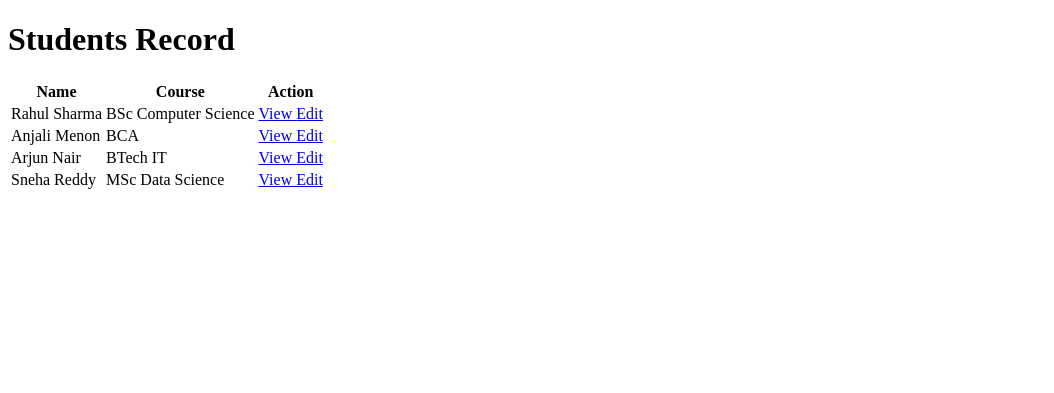
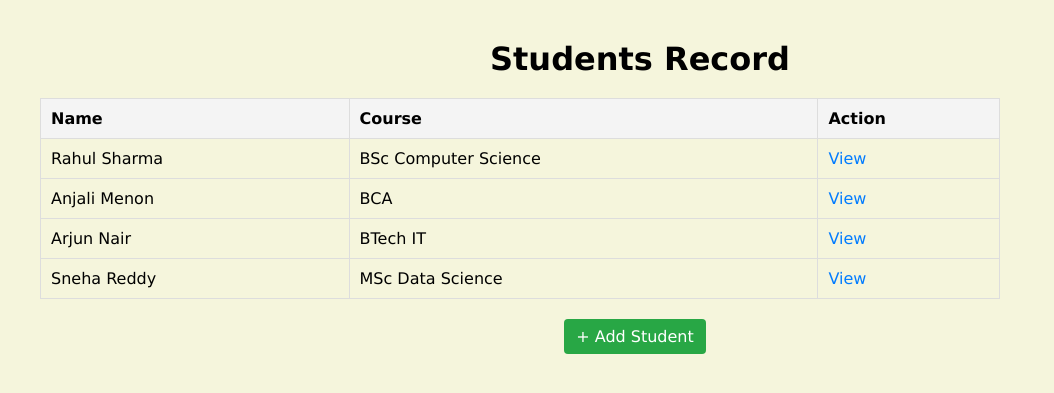
Before and after one commit to Theertha-Hari/Student-Record-Manager-, a Django app: page /students/studentlist/ in a window 1280 px wide. Shown: the top 393 px of the page, without its empty margins (0-1054 px from the left). Run offline with Django 5.2, Linux system fonts and the light colour scheme; data comes from the database, SQL or seed files in the repository.

Commit message:
Added CSS properties

```diff
--- /dev/null
+++ b/students/static/students/style.css
@@ -0,0 +1,51 @@
+body {
+    font-family: Arial, sans-serif;
+    margin: 40px;
+    background-color: beige;
+    font-family: Verdana, Geneva, Tahoma, sans-serif;
+}
+
+h1 {
+    margin-bottom: 20px;
+    text-align: center;
+}
+
+table {
+    border-collapse: collapse;
+    width: 80%;
+}
+
+th, td {
+    border: 1px solid #ddd;
+    padding: 10px;
+    text-align: left;
+}
+
+th {
+    background-color: #f4f4f4;
+}
+
+a {
+    margin-right: 10px;
+    text-decoration: none;
+    color: #007bff;
+}
+
+a:hover {
+    text-decoration: underline;
+}
+
+.add-btn {
+    text-align: center;
+    float: right;
+    padding: 8px 12px;
+    background-color: #28a745;
+    color: white;
+    border-radius: 4px;
+}
+.add-container {
+    margin-top: 20px;
+    display: flex;
+    justify-content: center;
+    margin-bottom: 20px;
+}
--- a/students/templates/student_list.html
+++ b/students/templates/student_list.html
@@ -1,8 +1,12 @@
+{% load static %}
+
 <!DOCTYPE html>
 <html lang="en">
 <head>
     <meta charset="UTF-8">
     <meta name="viewport" content="width=device-width, initial-scale=1.0">
+    <link rel="stylesheet" href="{% static 'students/style.css' %}">
+
     <title>Students List</title>
 </head>
 <body>
@@ -19,11 +23,15 @@
             <td>{{ student.course }}</td>
             <td>
                 <a href="{% url 'student_detail' student.id %}">View </a>
-                <a href="{% url 'student_update' student.id %}">Edit</a>
+
             </td>
         </tr>
         {% endfor %}
     </table>
+<div class="add-container">
+    <a href="#" class="add-btn">+ Add Student</a>
+</div>
+
 
 </body>
 </html>
--- a/students/urls.py
+++ b/students/urls.py
@@ -2,5 +2,7 @@ from django.urls import path,include
 from . import views
 
 urlpatterns = [
-    path('studentlist/', views.studentlist, name='studentlist'),
+    path('studentlist/', views.studentlist, name='student_list'),
+    path('student/<int:id>/',views.student_detail,name='student_detail'),
+
 ]
```
Also changed, not shown: students/templates/student_detail.html (added, +20 -0 lines), students/views.py (line endings or trailing spaces).
